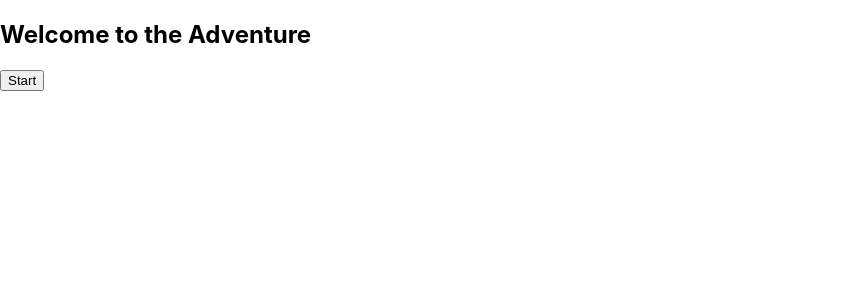
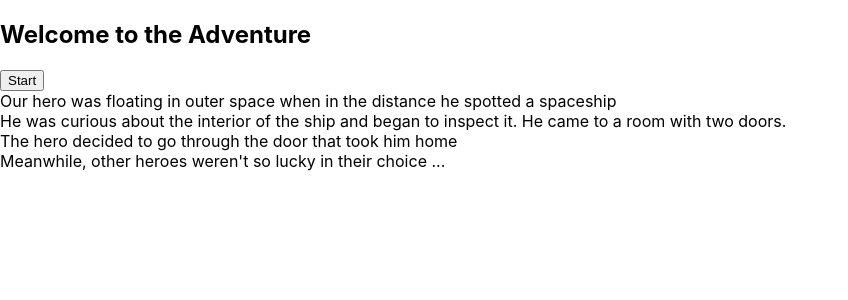
Before and after one commit to richhard6/S6.Tutorial, a React (Create React App) app: page / in a window 1280 px wide. Shown: the top 300 px of the page, without its empty margins (0-848 px from the left). Built offline with nearby package versions, Linux system fonts and the light colour scheme.

Commit message:
added Index in Menu component to navigate between the history, and added the fourth image

```diff
--- a/src/App.js
+++ b/src/App.js
@@ -23,7 +23,15 @@ function App() {
   }, [currentIndex])
 
   return isVisible ? (
-    <Welcome isVisible={isVisible} setIsVisible={setIsVisible} />
+    <Welcome
+      isVisible={isVisible}
+      setIsVisible={setIsVisible}
+      isClicked={isClicked}
+      setCurrentIndex={setCurrentIndex}
+      setIsClicked={setIsClicked}
+      currentIndex={currentIndex}
+      background={background}
+    />
   ) : (
     <Wrapper img={background}>
       {currentIndex > 0 && (
@@ -31,13 +39,17 @@ function App() {
           Previous
         </Button>
       )}
-      {currentIndex < 2 && <Button>Next</Button>}
-      {currentIndex < 1 && (
-        <h3>
-          Our hero was floating in outer space when in the distance he spotted a
-          spaceship:
-        </h3>
+      {currentIndex < 3 && (
+        <Button
+          onClick={() => {
+            setIsClicked(true)
+            setCurrentIndex((prev) => prev + 1)
+          }}
+        >
+          Next
+        </Button>
       )}
+
       <Index
         setCurrentIndex={setCurrentIndex}
         currentIndex={currentIndex}
--- a/src/Components/Index/Index.js
+++ b/src/Components/Index/Index.js
@@ -1,14 +1,7 @@
 import { data } from '../../assets/data'
 import Scene from '../Scene/Scene'
-import { useState } from 'react'
 
-function Index({
-  setCurrentIndex,
-  currentIndex,
-  setBackground,
-  isClicked,
-  setIsClicked,
-}) {
+function Index({ currentIndex, setBackground, background }) {
   const scenes = data.map((options, index) => {
     return (
       currentIndex === index && (
@@ -16,23 +9,20 @@ function Index({
           key={index}
           options={options}
           setBackground={setBackground}
+          background={background}
           index={index}
         />
       )
     )
   })
 
-  const handleClick = (index) => {
-    setCurrentIndex((prev) => (prev = index))
-    setIsClicked(true)
-  }
-
+  console.log(currentIndex)
   return (
     <>
-      {!isClicked &&
+      {/*      {!isClicked &&
         data.map((info, index) => {
           return <div onClick={() => handleClick(index)}>{info.txt}</div>
-        })}
+        })} */}
       {scenes}
     </>
   )
--- a/src/Components/Welcome/Welcome.js
+++ b/src/Components/Welcome/Welcome.js
@@ -1,5 +1,21 @@
-function Welcome({ isVisible, setIsVisible }) {
+import { data } from '../../assets/data'
+import Index from '../Index/Index'
+
+function Welcome({
+  isVisible,
+  setIsVisible,
+  isClicked,
+  setCurrentIndex,
+  setIsClicked,
+  currentIndex,
+  setBackground,
+  background,
+}) {
   console.log(isVisible)
+  const handleClick = (index) => {
+    setCurrentIndex((prev) => (prev = index))
+    setIsClicked(true)
+  }
   return (
     isVisible && (
       <div>
@@ -7,6 +23,21 @@ function Welcome({ isVisible, setIsVisible }) {
         <button onClick={() => setIsVisible((prevState) => !prevState)}>
           Start
         </button>
+        {!isClicked &&
+          data.map((info, index) => {
+            return <div onClick={() => handleClick(index)}>{info.txt}</div>
+          })}
+
+        {isClicked && (
+          <Index
+            setCurrentIndex={setCurrentIndex}
+            currentIndex={currentIndex}
+            isClicked={isClicked}
+            setIsClicked={setIsClicked}
+            setBackground={setBackground}
+            background={background}
+          />
+        )}
       </div>
     )
   )
--- a/src/assets/data.js
+++ b/src/assets/data.js
@@ -1,18 +1,23 @@
 import image1 from './1.jpg'
 import image2 from './2.jpg'
 import image3 from './3.jpg'
+import image4 from './4.jpg'
 
 export const data = [
   {
-    txt: 'He was curious about the interior of the ship and began to inspect it. He came to a room with two doors.',
+    txt: 'Our hero was floating in outer space when in the distance he spotted a spaceship',
     img: image1,
   },
   {
-    txt: 'The hero decided to go through the door that took him home',
+    txt: 'He was curious about the interior of the ship and began to inspect it. He came to a room with two doors.',
     img: image2,
   },
   {
-    txt: "Meanwhile, other heroes weren't so lucky in their choice ...",
+    txt: 'The hero decided to go through the door that took him home',
     img: image3,
   },
+  {
+    txt: "Meanwhile, other heroes weren't so lucky in their choice ...",
+    img: image4,
+  },
 ]
```
